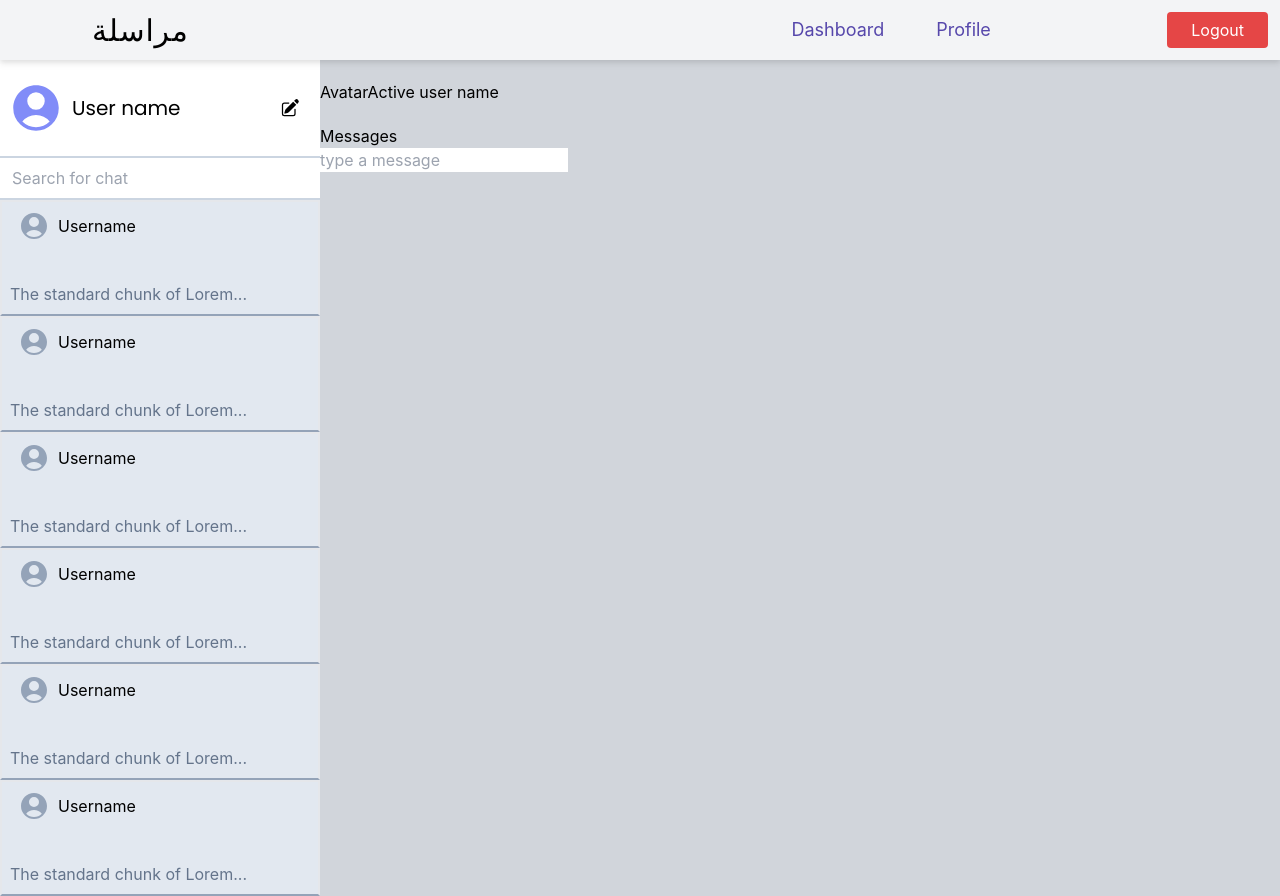
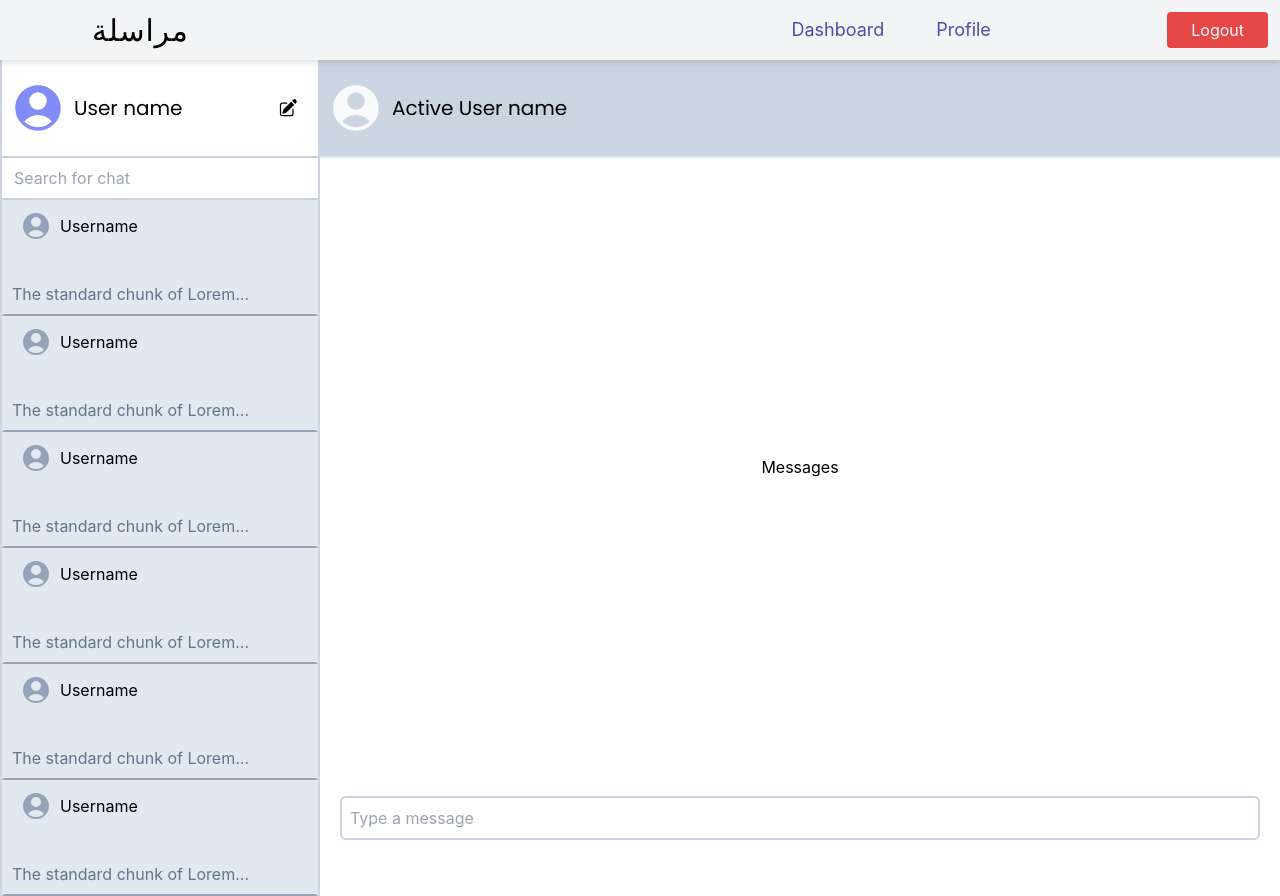
Before and after one commit to Md-Ishmam-Iqbal/muraasilah-v2, a React (Vite) app in the folder frontend/: page /dashboard in a window 1280 px wide. Built offline with nearby package versions, Linux system fonts and the light colour scheme; sample sign-in values are in the browser's storage.

Commit message:
built a general outline, now to finish backend auth validation

```diff
--- a/frontend/src/Components/dashboard/DashboardActiveMessages.jsx
+++ b/frontend/src/Components/dashboard/DashboardActiveMessages.jsx
@@ -1,12 +1,25 @@
+import { PencilSquareIcon, UserCircleIcon } from "@heroicons/react/24/solid";
+
 const DashboardActiveMessages = () => {
   return (
-    <>
-      <h1 className="py-5">
-        <span>Avatar</span>Active user name
-      </h1>
-      <section>Messages</section>
-      <input type="text" placeholder="type a message" />
-    </>
+    <section className="flex flex-col max-h-screen h-screen">
+      <header className="flex justify-between py-5 items-center border-slate-200 border-b-2 bg-slate-300">
+        <h1 className="flex justify-around items-center">
+          <UserCircleIcon className="h-14 w-14 mx-2 stroke-2 fill-slate-50" />
+          <span className="text-xl font-normal font-sans">
+            Active User name
+          </span>
+        </h1>
+      </header>
+      <section className="grow flex justify-center items-center">
+        <div>Messages</div>
+      </section>
+      <input
+        type="text"
+        placeholder="Type a message"
+        className="p-2 m-5 border-2 border-slate-300 br-5 rounded-md"
+      />
+    </section>
   );
 };
 
--- a/frontend/src/Components/dashboard/DashboardShell.jsx
+++ b/frontend/src/Components/dashboard/DashboardShell.jsx
@@ -1,8 +1,10 @@
 const DashboardShell = ({ sidebar, main }) => {
   return (
-    <div className="grid grid-cols-4 h-screen">
-      <section className="col-span-1">{sidebar}</section>
-      <section className="col-span-3 bg-gray-300">{main}</section>
+    <div className="grid grid-cols-4">
+      <section className="col-span-1 border-x-2 border-slate-300">
+        {sidebar}
+      </section>
+      <section className="col-span-3">{main}</section>
     </div>
   );
 };
--- a/frontend/src/Components/dashboard/DashboardSidebar.jsx
+++ b/frontend/src/Components/dashboard/DashboardSidebar.jsx
@@ -18,7 +18,7 @@ const DashboardSidebar = () => {
           placeholder="Search for chat"
         />
       </section>
-      <section className="bg-red-50 grow h-full">
+      <section className="bg-red-50 grow">
         <ChatPreview
           avatar={
             <UserCircleIcon className="h-8 w-8 stroke-2 mx-2 fill-slate-400" />
```
